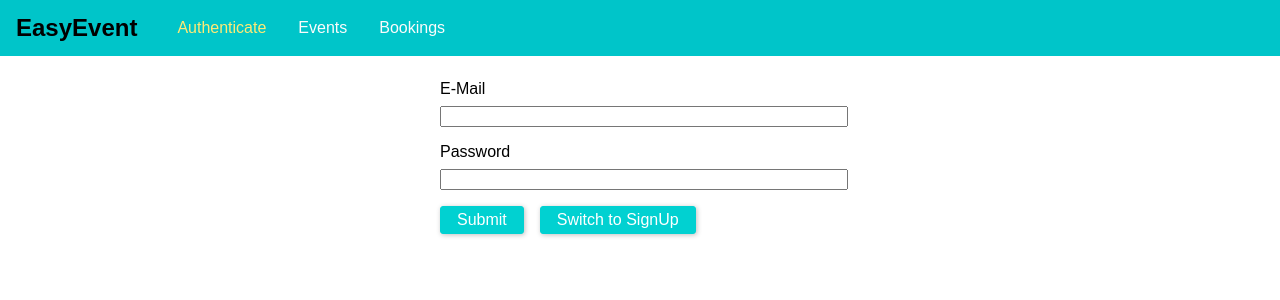
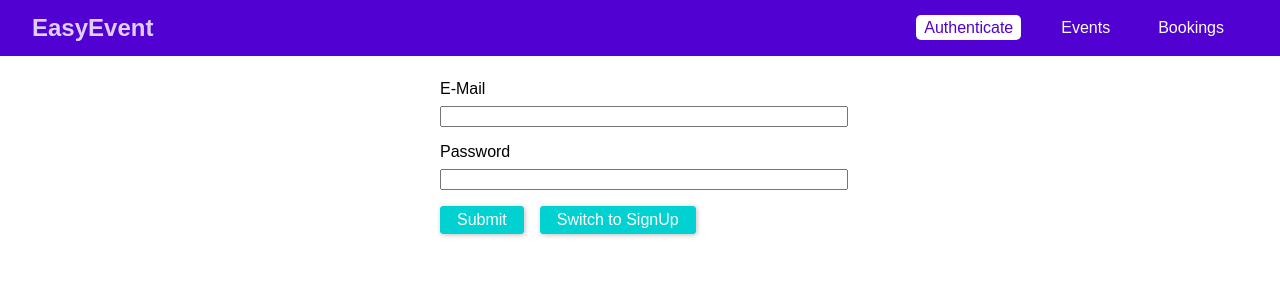
Before and after one commit to JeremyLi17/Event-Booking-GraphQL, a React (Create React App) app in the folder client/: page /auth in a window 1280 px wide. Shown: the top 300 px of the page. Built offline with nearby package versions, Linux system fonts and the light colour scheme; the HTML template or start-up script is replaced by a standard one.

Commit message:
update navigation bar styling

```diff
--- a/client/src/components/Navigation/MainNavigation.css
+++ b/client/src/components/Navigation/MainNavigation.css
@@ -4,15 +4,18 @@
   top: 0;
   width: 100%;
   height: 3.5rem;
-  background: rgb(0, 197, 201);
-  padding: 0 1rem;
+  background: #5101d1;
+  padding: 0 2rem;
   display: flex;
   align-items: center;
+  justify-content: space-between;
+  box-sizing: border-box;
 }
 
 .main-navigation_logo h1 {
   margin: 0;
   font-size: 1.5rem;
+  color: #dfcefc;
 }
 
 .main-navigation_items {
@@ -20,24 +23,36 @@
 }
 
 .main-navigation_items ul {
+  display: flex;
+  list-style: none;
   padding: 0;
   margin: 0;
-  display: flex;
-  list-style: none;
+  align-items: center;
 }
 
 .main-navigation_items li {
   margin: 0 1rem;
 }
 
-.main-navigation_items a {
-  /* You cannot directly sperify the NavLink here */
+.main-navigation_items a,
+.main-navigation_items button {
   text-decoration: none;
-  color: rgb(251, 251, 251);
+  color: white;
+  padding: 0.25rem 0.5rem;
+  border: none;
+  font: inherit;
+  background: transparent;
+  cursor: pointer;
+  vertical-align: middle;
+  margin: 0;
 }
 
 .main-navigation_items a:hover,
 .main-navigation_items a:active,
-.main-navigation_items a.active {
-  color: rgb(255, 234, 117);
+.main-navigation_items a.active,
+.main-navigation_items button:hover,
+.main-navigation_items button:active {
+  background: #ffffff;
+  color: #5101d1;
+  border-radius: 5px;
 }
```
